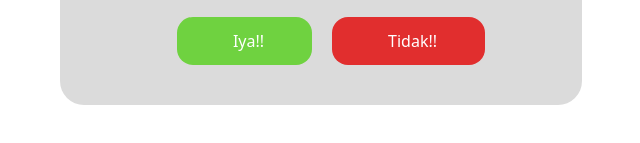
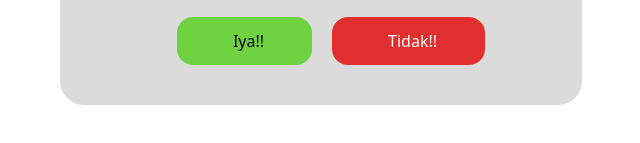
Before and after one commit to altamisatmaja/Tugas-JS-PWEBPR-C-3043, a website: page index.html in a window 1280 px wide. Shown: the part 517-660 px from the top of the page, 319-959 px from the left. Drawn offline with Linux system fonts and the light colour scheme.

Commit message:
fix: text button color

```diff
--- a/index.html
+++ b/index.html
@@ -19,7 +19,7 @@
                 </div>
                 <div class="flex flex-wrap z-20" id="mybutton">
                     <button id="yes" type="button"
-                        class="px-12 py-3 bg-[#6FD240] rounded-2xl text-white hover:bg-yellow-300 focus:ring-2 focus:ring-yellow-200 transform transition-transform mx-5 flex">
+                        class="px-12 py-3 bg-[#6FD240] rounded-2xl text-black hover:bg-yellow-300 focus:ring-2 focus:ring-yellow-200 transform transition-transform mx-5 flex">
                         <span class="ml-2">Iya!!</span>
                     </button>
                     <button id="no" type="button"
```
Also changed, not shown: src/style/app.css.
